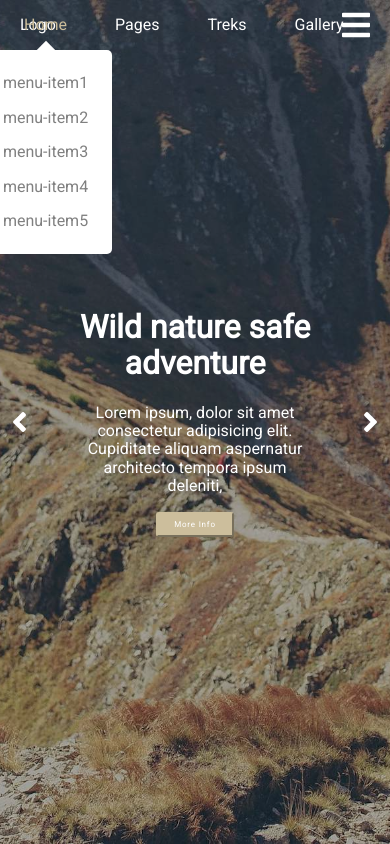
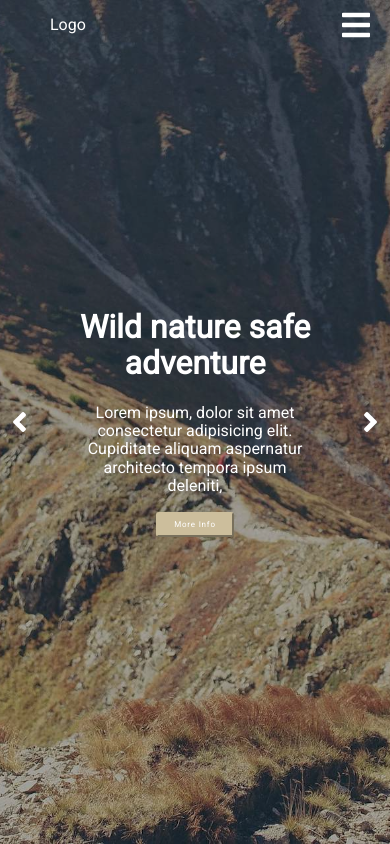
Before and after one commit to fanyeh/hiking, a React app: page / in a window 390 px wide. Built offline with nearby package versions, Linux system fonts and the light colour scheme.

Commit message:
Implement menu for mobile devices

```diff
--- a/src/Components/Header/Menu.css
+++ /dev/null
@@ -1,12 +0,0 @@
-.container {
-  color: grey;
-  position: absolute;
-  left: 50%;
-  transform: translateX(-50%);
-  -webkit-font-smoothing: antialiased;
-}
-
-.menuItem {
-  padding: 0.5em 0;
-  text-align: left;
-}
--- a/src/Components/Header/Menu.js
+++ /dev/null
@@ -1,33 +0,0 @@
-import React, { Component } from 'react';
-import style from './Menu.css';
-import Transition from 'react-transition-group/Transition';
-
-class Menu extends Component {
-  componentDidMount() {
-    this.props.onMounted(this.refs.menu);
-  }
-
-  render() {
-    const transitionStyles = {
-      entering: { opacity: 0 },
-      entered: { opacity: 1, transition: 'opacity 300ms' },
-    };
-    return (
-      <div className={style.container} ref="menu">
-        <Transition timeout={0} appear={true} in={true}>
-          {state => (
-            <div style={{ ...transitionStyles[state] }}>
-              <div className={style.menuItem}>menu-item1</div>
-              <div className={style.menuItem}>menu-item2</div>
-              <div className={style.menuItem}>menu-item3</div>
-              <div className={style.menuItem}>menu-item4</div>
-              <div className={style.menuItem}>menu-item5</div>
-            </div>
-          )}
-        </Transition>
-      </div>
-    );
-  }
-}
-
-export default Menu;
--- /dev/null
+++ b/src/Components/Header/MenuItem.css
@@ -0,0 +1,23 @@
+.container {
+  color: grey;
+  -webkit-font-smoothing: antialiased;
+}
+
+.desktop {
+  position: absolute;
+  left: 50%;
+  transform: translateX(-50%);
+}
+
+.item {
+  padding: 0.5em 1.25em;
+  text-align: left;
+}
+
+.item:first-of-type {
+  padding-top: 1em;
+}
+
+.item:last-of-type {
+  padding-bottom: 1em;
+}
--- /dev/null
+++ b/src/Components/Header/MenuItem.js
@@ -0,0 +1,46 @@
+import React, { Component } from 'react';
+import style from './MenuItem.css';
+import Transition from 'react-transition-group/Transition';
+
+class MenuItem extends Component {
+  constructor(props) {
+    super(props);
+    const defaultStyle = this.props.desktop
+      ? `${style.container} ${style.desktop}`
+      : `${style.container}`;
+    this.state = {
+      transitionStyles: {
+        entering: { opacity: 0 },
+        entered: { opacity: 1, transition: 'opacity 300ms' },
+      },
+      defaultStyle,
+    };
+  }
+
+  componentDidMount() {
+    if (this.props.onMounted) {
+      this.props.onMounted(this.refs.menuItem);
+    }
+  }
+
+  render() {
+    const { defaultStyle, transitionStyles } = this.state;
+    return (
+      <div className={defaultStyle} ref="menuItem">
+        <Transition timeout={0} appear={true} in={true}>
+          {state => (
+            <div style={{ ...transitionStyles[state] }}>
+              <div className={style.item}>menu-item1</div>
+              <div className={style.item}>menu-item2</div>
+              <div className={style.item}>menu-item3</div>
+              <div className={style.item}>menu-item4</div>
+              <div className={style.item}>menu-item5</div>
+            </div>
+          )}
+        </Transition>
+      </div>
+    );
+  }
+}
+
+export default MenuItem;
--- a/src/Components/Header/NavBar.css
+++ b/src/Components/Header/NavDesktop.css
@@ -1,41 +1,39 @@
 nav {
   position: relative;
+  perspective: 2000px;
 }
 
-.list {
+ul {
   padding: 0;
   white-space: nowrap;
-  height: 100%;
   margin: 0;
 }
 
-.list li {
+li {
   list-style-type: none;
   position: relative;
   display: inline-block;
 }
 
-li > div {
-  padding: 1em 1.5em;
-}
-
-.list li:hover {
+li:hover {
   color: rgb(203, 189, 154);
 }
-
-.list {
-  display: inline-block;
+.navItem {
+  padding: 1em 1.5em;
 }
 
 .menuBackground {
   position: absolute;
   background-color: white;
-  border-radius: 5px;
-  opacity: 0;
-  /* display: none; */
+  height: 20px;
+  border-radius: 4px;
+  box-shadow: 0 50px 100px rgba(50, 50, 93, 0.1), 0 15px 35px rgba(50, 50, 93, 0.15),
+    0 5px 15px rgba(0, 0, 0, 0.1);
+  transform-origin: 50% 0;
+  transform: rotateX(-90deg);
 }
 
-.menuBackground::after {
+.menuBackground::before {
   content: '';
   position: absolute;
   height: 20px;
@@ -45,3 +43,9 @@ li > div {
   top: -5px;
   background-color: white;
 }
+
+@media screen and (max-width: 768px) {
+  nav {
+    visibility: hidden;
+  }
+}
--- a/src/Components/Header/NavBar.js
+++ b/src/Components/Header/NavDesktop.js
@@ -1,9 +1,9 @@
 import React, { Component } from 'react';
-import Menu from './Menu';
-import style from './NavBar.css';
+import MenuItem from './MenuItem';
+import style from './NavDesktop.css';
 import Transition from 'react-transition-group/Transition';
 
-class NavBar extends Component {
+class NavDesktop extends Component {
   constructor(props) {
     super(props);
     this.state = {
@@ -27,7 +27,7 @@ class NavBar extends Component {
 
   hideMenu(e) {
     clearTimeout(this.timeoutID);
-    if (e.relatedTarget.className !== 'navItem') {
+    if (!e.relatedTarget.className.includes('navItem')) {
       this.setState({
         showMenuID: -1,
         fromNavItem: null,
@@ -58,54 +58,52 @@ class NavBar extends Component {
   updateTransitionStyle(coords) {
     const duration = 200;
     const { fromNavItem } = this.state;
-
     const defaultStyle = {
       entered: {
         opacity: 1,
-        transition: `opacity ${duration}ms,width ${duration}ms, height ${duration}ms, left ${duration}ms`,
+        transform: 'rotateX(0deg)',
+        transition: `opacity ${duration}ms,width ${duration}ms, height ${duration}ms, left ${duration}ms, transform ${duration *
+          0.75}ms`,
         ...coords,
       },
       exiting: {
         opacity: 1,
+        transform: 'rotateX(0deg)',
         ...coords,
       },
 
       exited: {
         opacity: 0,
-        transition: `opacity ${duration}ms`,
+        transition: `opacity ${duration}ms , transform ${duration * 0.75}ms`,
         ...coords,
       },
     };
 
-    let transitionStyle;
+    let entering;
     if (!fromNavItem) {
-      transitionStyle = {
-        entering: {
+      entering = {
         top: coords.top,
         left: coords.left,
         opacity: 0,
-        },
-        ...defaultStyle,
       };
     } else {
-      transitionStyle = {
-        entering: {
+      entering = {
         top: fromNavItem.top,
         left: fromNavItem.left,
         width: fromNavItem.width,
         height: fromNavItem.heigth,
         opacity: 1,
-        },
+      };
+    }
+    const transitionStyle = {
+      entering,
       ...defaultStyle,
     };
-    }
     return transitionStyle;
   }
 
   render() {
-    const showMenuID = this.state.showMenuID;
-    const transitionStyle = this.state.transitionStyle;
-    const navItems = this.state.navItems;
+    const { showMenuID, transitionStyle, navItems } = this.state;
     return (
       <nav ref="navigation">
         <Transition in={showMenuID > -1} timeout={0}>
@@ -117,7 +115,7 @@ class NavBar extends Component {
             />
           )}
         </Transition>
-        <ul className={style.list}>
+        <ul>
           {navItems.map((item, i) => {
             return (
               <li
@@ -126,8 +124,10 @@ class NavBar extends Component {
                 onMouseEnter={e => this.showMenu(e)}
                 onMouseLeave={e => this.hideMenu(e)}
               >
-                <div className="navItem">{item}</div>
-                {showMenuID === i && <Menu onMounted={menu => this.updateMenuBackground(menu)} />}
+                <div className={style.navItem}>{item}</div>
+                {showMenuID === i && (
+                  <MenuItem onMounted={menu => this.updateMenuBackground(menu)} desktop={true} />
+                )}
               </li>
             );
           })}
@@ -137,4 +137,4 @@ class NavBar extends Component {
   }
 }
 
-export default NavBar;
+export default NavDesktop;
--- /dev/null
+++ b/src/Components/Header/NavMobile.css
@@ -0,0 +1,29 @@
+.menu {
+  position: absolute;
+  width: 100vw;
+  background-color: white;
+  right: -20px;
+  top: 40px;
+  color: black;
+  text-align: left;
+}
+
+.icon {
+  display: inline-block;
+  position: absolute;
+  right: 20px;
+  top: 50%;
+  transform: translateY(-50%);
+  display: none;
+}
+
+.menuItem {
+  padding: 0.5em 0;
+  padding-left: 1em;
+}
+
+@media screen and (max-width: 768px) {
+  .icon {
+    display: block;
+  }
+}
--- /dev/null
+++ b/src/Components/Header/NavMobile.js
@@ -0,0 +1,52 @@
+import React, { Component } from 'react';
+import MenuItem from './MenuItem';
+import style from './NavMobile.css';
+class NavMobile extends Component {
+  constructor(props) {
+    super(props);
+    this.state = {
+      isToggle: false,
+      toggleMenuID: -1,
+    };
+  }
+
+  toggleMenu() {
+    this.setState({ isToggle: !this.state.isToggle });
+  }
+
+  toggleMenuItem(e) {
+    let menuID = Number(e.currentTarget.id);
+    const { toggleMenuID } = this.state;
+    if (menuID === toggleMenuID) {
+      menuID = -1;
+    }
+    this.setState({ toggleMenuID: menuID });
+  }
+
+  render() {
+    const { isToggle, toggleMenuID } = this.state;
+    const { navItems } = this.props;
+    return (
+      <div className={style.icon}>
+        <i className="fas fa-bars fa-2x" onClick={() => this.toggleMenu()} />
+        {isToggle && (
+          <div className={style.menu}>
+            {navItems.map((item, index) => (
+              <div
+                key={index}
+                id={index}
+                className={style.menuItem}
+                onClick={e => this.toggleMenuItem(e)}
+              >
+                {item}
+                {toggleMenuID === index && <MenuItem />}
+              </div>
+            ))}
+          </div>
+        )}
+      </div>
+    );
+  }
+}
+
+export default NavMobile;
--- a/src/Components/Header/index.css
+++ b/src/Components/Header/index.css
@@ -1,8 +1,3 @@
-.v-align {
-  top: 50%;
-  transform: translateY(-50%);
-}
-
 header {
   white-space: nowrap;
   text-align: center;
@@ -10,18 +5,13 @@ header {
   color: white;
   position: fixed;
   width: 100%;
+  /* height: 70px; */
   z-index: 1;
 }
 .logo {
   display: inline-block;
   position: absolute;
-  left: 20px;
-  composes: v-align;
+  left: 50px;
+  top: 50%;
+  transform: translateY(-50%);
 }
-
-.menuIcon {
-  display: inline-block;
-  position: absolute;
-  right: 20px;
-  composes: v-align;
-}
--- a/src/Components/Header/index.js
+++ b/src/Components/Header/index.js
@@ -1,5 +1,6 @@
 import React, { Component } from 'react';
-import NavBar from './NavBar';
+import NavDesktop from './NavDesktop';
+import NavMobile from './NavMobile';
 import style from './index.css';
 
 class Header extends Component {
@@ -7,10 +8,10 @@ class Header extends Component {
     return (
       <header>
         <div className={style.logo}>Logo</div>
-        <NavBar />
-        <div className={style.menuIcon}>
-          <i className="fas fa-bars fa-2x" />
-        </div>
+        <NavDesktop />
+        <NavMobile
+          navItems={['Home', 'Pages', 'Treks', 'Gallery', 'Blog', 'Elements', 'Contact']}
+        />
       </header>
     );
   }
```
Lines whose indentation alone changed are shown as unchanged.
